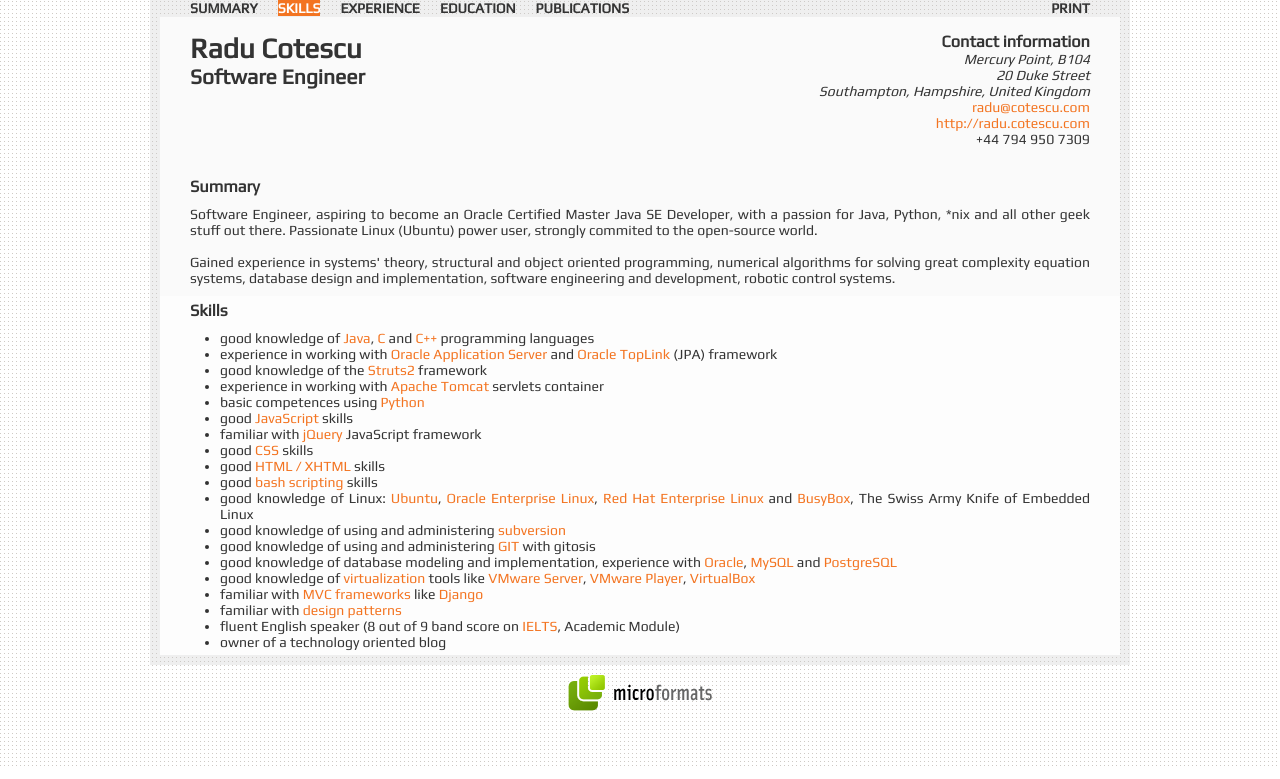
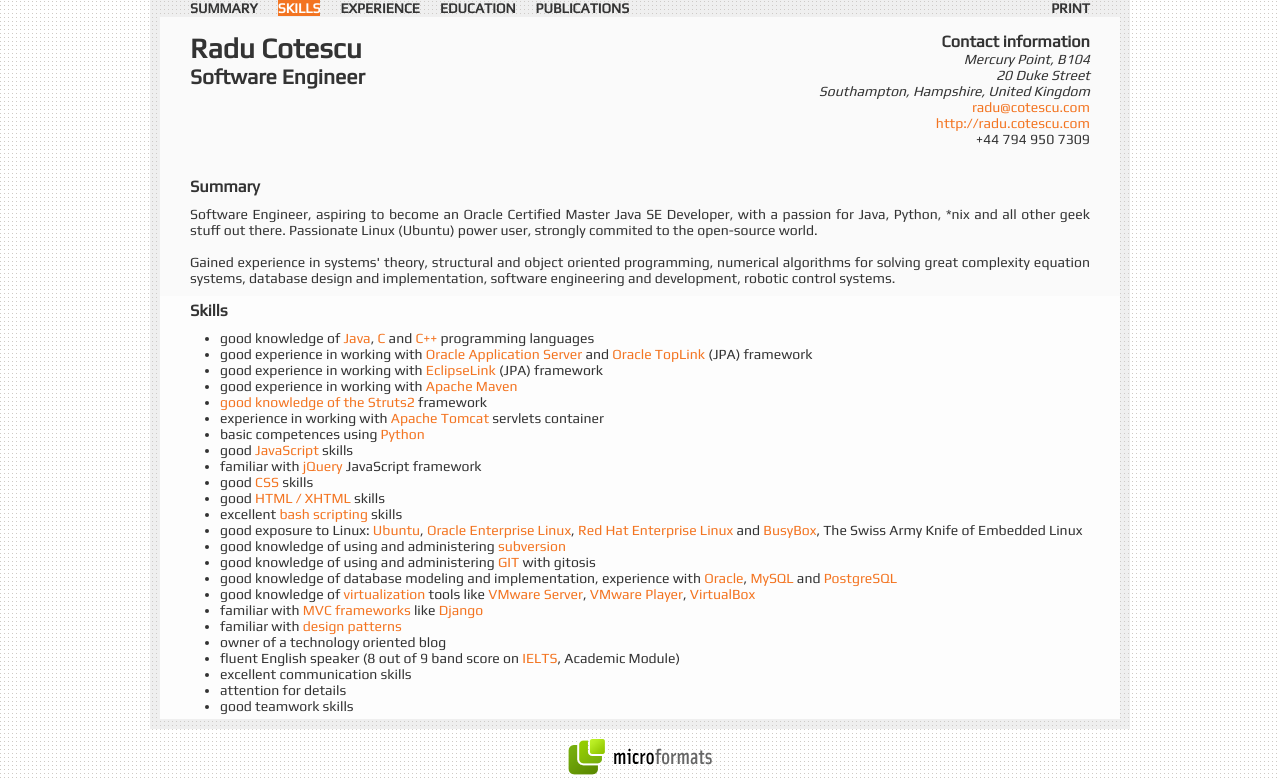
Before and after one commit to raducotescu/radu.cotescu.com, a PHP site: page / in a window 1280 px wide, after a click on "SKILLS". Shown: the part 31-810 px from the top of the page. Run offline with PHP 8.4, Linux system fonts and the light colour scheme; some libraries are stand-ins or nearby versions.

Commit message:
redefined skills

```diff
--- a/index.php
+++ b/index.php
@@ -94,7 +94,9 @@
 				<h3>Skills</h3>
 				<ul>
 					<li>good knowledge of <a href="http://en.wikipedia.org/wiki/Java_%28programming_language%29" rel="tag" title="Java">Java</a>, <a href="http://en.wikipedia.org/wiki/C_%28programming_language%29" rel="tag" title="C">C</a> and <a href="http://en.wikipedia.org/wiki/C%2B%2B" rel="tag" title="C++">C++</a> programming languages</li>
-					<li>experience in working with <a href="http://en.wikipedia.org/wiki/Oracle_Application_Server" title="iAS" rel="tag">Oracle Application Server</a> and <a href="http://en.wikipedia.org/wiki/TopLink" title="Oracle TopLink" rel="tag">Oracle TopLink</a> (JPA) framework</li>
+					<li>good experience in working with <a href="http://en.wikipedia.org/wiki/Oracle_Application_Server" title="iAS" rel="tag">Oracle Application Server</a> and <a href="http://en.wikipedia.org/wiki/TopLink" title="Oracle TopLink" rel="tag">Oracle TopLink</a> (JPA) framework</li>
+					<li>good experience in working with <a href="http://en.wikipedia.org/wiki/EclipseLink" title="EclipseLink" rel="tag">EclipseLink</a> (JPA) framework</li>
+					<li>good experience in working with <a href="http://en.wikipedia.org/wiki/Apache_Maven" title="Apache Maven" rel="tag">Apache Maven</li>
 					<li>good knowledge of the <a href="http://struts.apache.org/2.x/" title="Struts2" rel="tag">Struts2</a> framework</li>
 					<li>experience in working with <a href="http://tomcat.apache.org/" title="Apache Tomcat" rel="tag">Apache Tomcat</a> servlets container</li>
 					<li>basic competences using <a href="http://www.python.org/" rel="tag" title="Python">Python</a></li>
@@ -102,16 +104,19 @@
 					<li>familiar with <a href="http://jquery.com/" title="jQuery" rel="tag">jQuery</a> JavaScript framework</li>
 					<li>good <a href="http://www.w3.org/Style/CSS/" rel="tag" title="CSS">CSS</a> skills</li>
 					<li>good <a href="http://en.wikipedia.org/wiki/XHTML" rel="tag" title="HTML / XHTML">HTML / XHTML</a> skills</li>
-					<li>good <a href="http://en.wikipedia.org/wiki/Bash" rel="tag" title="bash scripting">bash scripting</a> skills</li>
-					<li>good knowledge of Linux: <a href="http://www.ubuntu.com/" rel="tag" title="Ubuntu">Ubuntu</a>, <a href="http://www.oracle.com/technologies/linux/index.html" rel="tag" title="Oracle Enterprise Linux">Oracle Enterprise Linux</a>, <a href="http://www.redhat.com/" rel="tag" title="Red Hat Enterprise Linux">Red Hat Enterprise Linux</a> and <a href="http://www.busybox.net/" rel="tag" title="BusyBox">BusyBox</a>, The Swiss Army Knife of Embedded Linux</li>
+					<li>excellent <a href="http://en.wikipedia.org/wiki/Bash" rel="tag" title="bash scripting">bash scripting</a> skills</li>
+					<li>good exposure to Linux: <a href="http://www.ubuntu.com/" rel="tag" title="Ubuntu">Ubuntu</a>, <a href="http://www.oracle.com/technologies/linux/index.html" rel="tag" title="Oracle Enterprise Linux">Oracle Enterprise Linux</a>, <a href="http://www.redhat.com/" rel="tag" title="Red Hat Enterprise Linux">Red Hat Enterprise Linux</a> and <a href="http://www.busybox.net/" rel="tag" title="BusyBox">BusyBox</a>, The Swiss Army Knife of Embedded Linux</li>
 					<li>good knowledge of using and administering <a href="http://subversion.tigris.org/" rel="tag" title="subversion">subversion</a></li>
 					<li>good knowledge of using and administering <a href="http://git-scm.com/" rel="tag" title="GIT">GIT</a> with gitosis</li>
 					<li>good knowledge of database modeling and implementation, experience with <a href="http://www.oracle.com/" rel="tag">Oracle</a>, <a href="http://www.mysql.com/" rel="tag" title="MySQL">MySQL</a> and <a href="http://www.postgresql.org/" rel="tag" title="PostgreSQL">PostgreSQL</a></li>
 					<li>good knowledge of <a href="http://en.wikipedia.org/wiki/Platform_virtualization" rel="tag" title="virtualization">virtualization</a> tools like <a href="http://www.vmware.com/products/server/" rel="tag" title="VMware Server">VMware Server</a>, <a href="http://www.vmware.com/products/player/" rel="tag" title="VMware Player">VMware Player</a>, <a href="http://www.virtualbox.org/" rel="tag" title="VirtualBox">VirtualBox</a></li>
 					<li>familiar with <a href="http://en.wikipedia.org/wiki/Model-view-controller" rel="tag" title="MVC frameworks">MVC frameworks</a> like <a href="http://djangoproject.com/" rel="tag" title="Django Python Framework">Django</a></li>
 					<li>familiar with <a href="http://en.wikipedia.org/wiki/Design_pattern_(computer_science)" rel="tag" title="design patterns">design patterns</a></li>
+					<li>owner of a technology oriented blog</li>
 					<li>fluent English speaker (8 out of 9 band score on <a href="http://www.ielts.org/" rel="tag" title="International English Language Testing System">IELTS</a>, Academic Module)</li>
-					<li>owner of a technology oriented blog</li>
+					<li>excellent communication skills</li>
+					<li>attention for details</li>
+					<li>good teamwork skills</li>
 				</ul>
 			</div>
 			<div id="experience" class="container">
```
